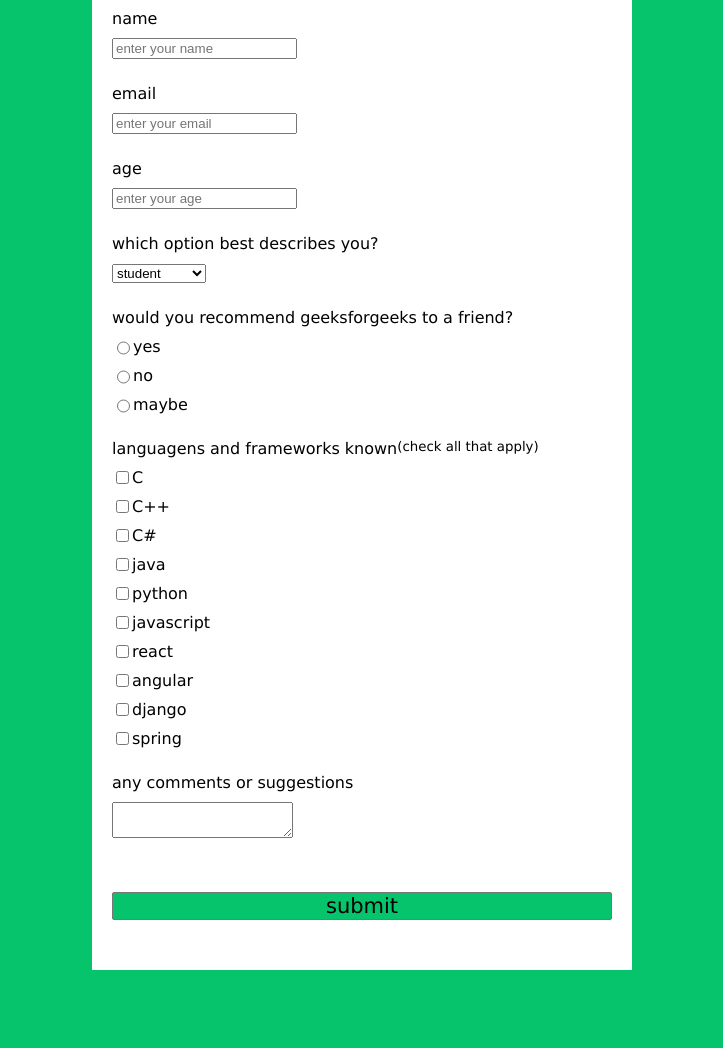
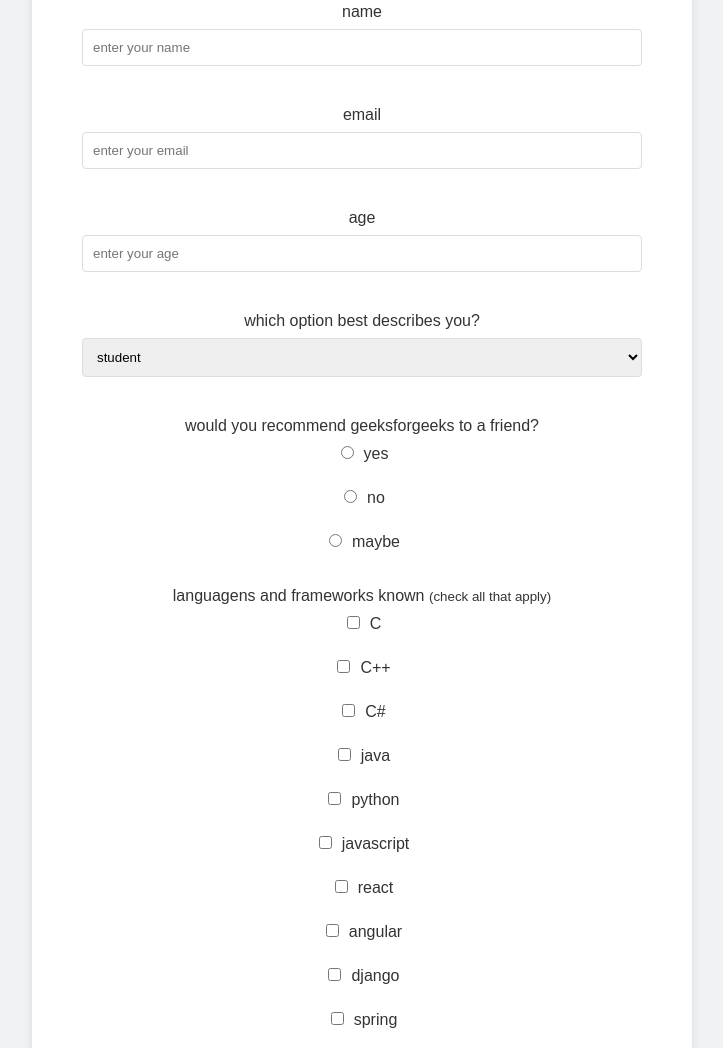
Before and after one commit to carolsant13/htmlcss_form, a plain HTML site: page index.html in a window 1280 px wide. Shown: the part 155-1203 px from the top of the page, without its empty margins (278-1001 px from the left). Before the commit the page ends 1175 px from the top, so only its background shows below. Drawn offline with Linux system fonts and the light colour scheme.

Commit message:
alteracões feitas no style

```diff
--- a/forms.html
+++ b/index.html
@@ -4,55 +4,8 @@
     <meta charset="UTF-8">
     <meta name="viewport" content="width=device-width, initial-scale=1.0">
     <title>forms</title>
+    <link rel="stylesheet" href="styles.css">
 
-    <style>
-        body{
-            background-color: #05c46b;
-            font-family: Verdana;
-            text-align: center;
-        }
-        form{
-            background-color: #fff;
-            max-width: 500px;
-            margin: 50px auto;
-            padding: 30px 20px
-        }
-        .form-control{
-            text-align: left;
-            margin-top: 25px;
-        }
-        .form-control label{
-            display: flex;
-            margin-bottom: 10px;
-        }
-
-        .form-control input
-        .form-control select
-        .form-control textarea{
-            border: 1px solid #777;
-            border-radius: 2px;
-            font-family: inherit;
-            padding: 10px;
-            display: block;
-            width: 95%;
-        }
-        .form-control input[type="radio"]
-        .form-control input[type="checkbox"] {
-            display: inline-block;
-            width: auto;
-        }
-        button{
-            background-color: #05c46b;
-            border: 1px solid #777;
-            border-radius: 2px;
-            font-family: inherit;
-            font-size: 21px;
-            display: block;
-            width: 100%;
-            margin-top: 50px;
-            margin-bottom: 20px;
-        }
-    </style>
 </head>
 
 <body>
--- /dev/null
+++ b/styles.css
@@ -0,0 +1,65 @@
+body {
+    background-color: #f0f2f5;
+    font-family: 'Arial', sans-serif;
+    color: #333;
+    text-align: center;
+    padding: 20px;
+    margin: 0;
+}
+
+h1 {
+    color: #05c46b;
+    margin-bottom: 30px;
+}
+
+form {
+    background-color: #ffffff;
+    border-radius: 8px;
+    box-shadow: 0 0 10px rgba(0, 0, 0, 0.1);
+    max-width: 600px;
+    margin: 0 auto;
+    padding: 30px;
+}
+
+.form-control {
+    margin-top: 20px;
+    padding: 0 20px;
+}
+
+.form-control label {
+    display: block;
+    font-size: 16px;
+    margin-bottom: 8px;
+}
+
+.form-control input,
+.form-control select,
+.form-control textarea {
+    border: 1px solid #ddd;
+    border-radius: 4px;
+    font-family: inherit;
+    padding: 10px;
+    width: 100%;
+    box-sizing: border-box;
+    margin-bottom: 20px;
+}
+
+.form-control input[type="radio"],
+.form-control input[type="checkbox"] {
+    width: auto;
+    margin-right: 10px;
+}
+
+button {
+    background-color: #05c46b;
+    border: none;
+    border-radius: 4px;
+    color: #fff;
+    font-size: 18px;
+    padding: 15px; /
+
+}
+
+button:hover {
+    background-color: #039c50;
+}
```
